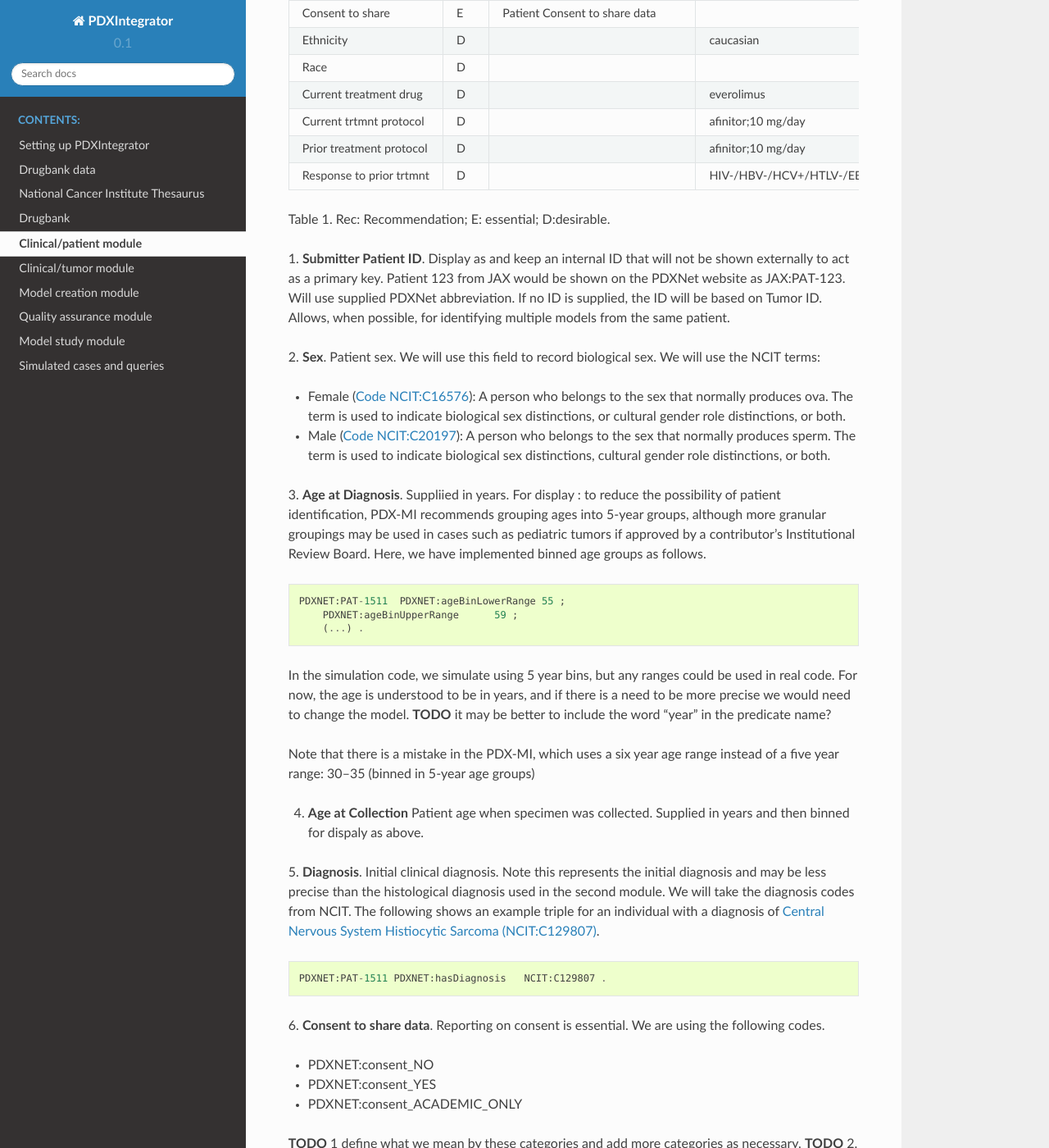
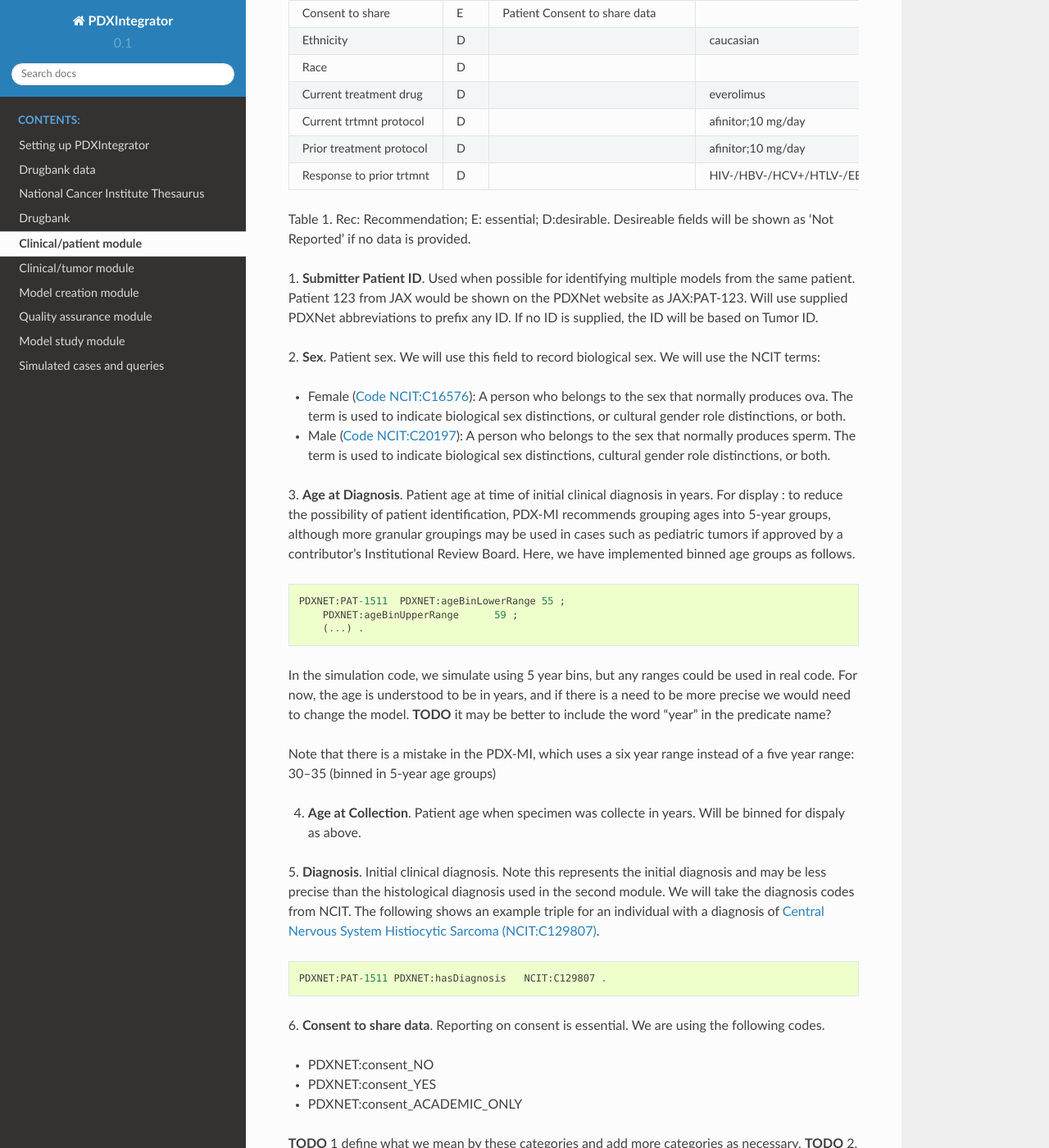
Before and after one commit to TheJacksonLaboratory/PDXintegrator, a Sphinx documentation site: the page built from docs/clinical.rst, in a window 1280 px wide and 1400 px high, scrolled down 454 px. Shown: the whole window at 82% size. Built offline with Sphinx 7.4.7 and the Read the Docs theme 2.0.0, drawn with Linux system fonts in a browser that asks for light colours.

Commit message:
fix for formatting

```diff
--- a/docs/clinical.rst
+++ b/docs/clinical.rst
@@ -36,10 +36,10 @@ including age, sex, ethnicity, and disease diagnosis.
 |Response to prior trtmnt | D |                                     | HIV-/HBV-/HCV+/HTLV-/EBV+ |  NCIT                       |
 +-------------------------+---+-------------------------------------+---------------------------+-----------------------------+
 
-Table 1. Rec: Recommendation; E: essential; D:desirable.
+Table 1. Rec: Recommendation; E: essential; D:desirable. Desireable fields will be shown as 'Not Reported' if no data is provided.
 
-1. **Submitter Patient ID**. Display as  and keep an internal ID that will not be shown externally to act as a primary key.
-Patient 123 from JAX would be shown on the PDXNet website as JAX:PAT-123. Will use supplied PDXNet abbreviation. If no ID is supplied, the ID will be based on Tumor ID. Allows, when possible, for identifying multiple models from the same patient.
+1. **Submitter Patient ID**. Used when possible for identifying multiple models from the same patient.
+Patient 123 from JAX would be shown on the PDXNet website as JAX:PAT-123. Will use supplied PDXNet abbreviations to prefix any ID. If no ID is supplied, the ID will be based on Tumor ID.
 
 2. **Sex**. Patient sex.
 We will use this field to record biological sex. We will use the NCIT terms:
@@ -47,8 +47,8 @@ We will use this field to record biological sex. We will use the NCIT terms:
 * Female (`Code NCIT:C16576 <https://ncit.nci.nih.gov/ncitbrowser/ConceptReport.jsp?dictionary=NCI_Thesaurus&ns=ncit&code=C16576>`_):  A person who belongs to the sex that normally produces ova. The term is used to indicate biological sex distinctions, or cultural gender role distinctions, or both.
 * Male (`Code NCIT:C20197 <https://ncit.nci.nih.gov/ncitbrowser/ConceptReport.jsp?dictionary=NCI_Thesaurus&ns=ncit&code=C20197>`_): A person who belongs to the sex that normally produces sperm. The term is used to indicate biological sex distinctions, cultural gender role distinctions, or both.
 
-3. **Age at Diagnosis**.
-Suppliied in years. For display : to reduce the possibility of patient identification, PDX-MI recommends grouping ages into 5-year groups, although more granular groupings may be used in cases such as pediatric tumors if approved by a contributor's Institutional Review Board.
+3. **Age at Diagnosis**. Patient age at time of initial clinical diagnosis in years.
+For display : to reduce the possibility of patient identification, PDX-MI recommends grouping ages into 5-year groups, although more granular groupings may be used in cases such as pediatric tumors if approved by a contributor's Institutional Review Board.
 Here, we have implemented binned age groups as follows. ::
 
     PDXNET:PAT-1511  PDXNET:ageBinLowerRange 55 ;
@@ -57,12 +57,12 @@ Here, we have implemented binned age groups as follows. ::
 
 
 In the simulation code, we simulate using 5 year bins, but any ranges could be used in real code. For now, the age is
-understood to be in years, and if there is a need to be more precise we would need to change the model. **TODO** it may be better
-to include the word "year" in the predicate name?
+understood to be in years, and if there is a need to be more precise we would need to change the model.
+**TODO** it may be better to include the word "year" in the predicate name?
 
-Note that there is a mistake in the PDX-MI, which uses a six year age range instead of a five year range: 30–35 (binned in 5-year age groups)
+Note that there is a mistake in the PDX-MI, which uses a six year range instead of a five year range: 30–35 (binned in 5-year age groups)
 
-4. **Age at Collection** Patient age when specimen was collected. Supplied in years and then binned for dispaly as above.
+4. **Age at Collection**. Patient age when specimen was collecte in years. Will be binned for dispaly as above.
 
 5. **Diagnosis**. Initial clinical diagnosis. Note this represents the initial diagnosis and may be less precise
 than the histological diagnosis used in the second module. We will take the diagnosis codes from NCIT. The following
@@ -71,7 +71,6 @@ diagnosis of `Central Nervous System Histiocytic Sarcoma (NCIT:C129807) <https:/
 
 
       PDXNET:PAT-1511 PDXNET:hasDiagnosis   NCIT:C129807 .
-
 
 
 6. **Consent to share data**.
```
